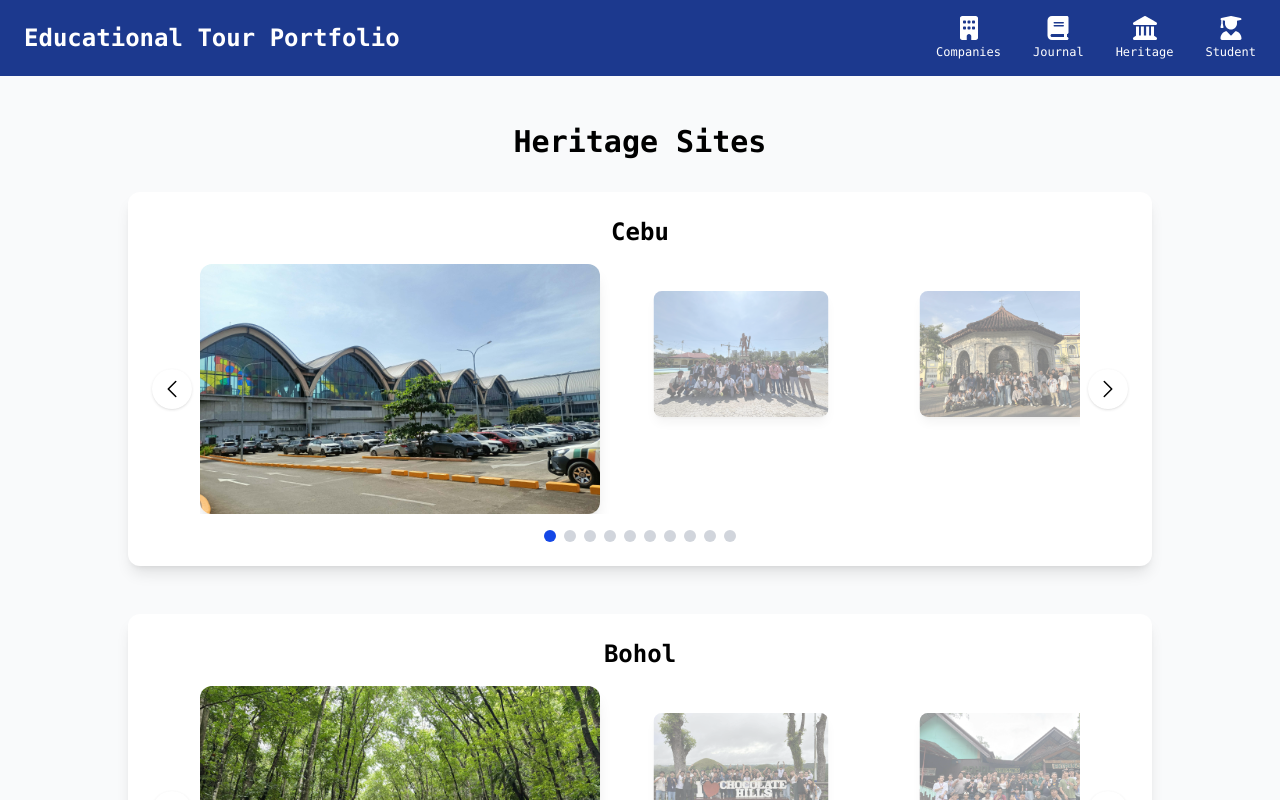
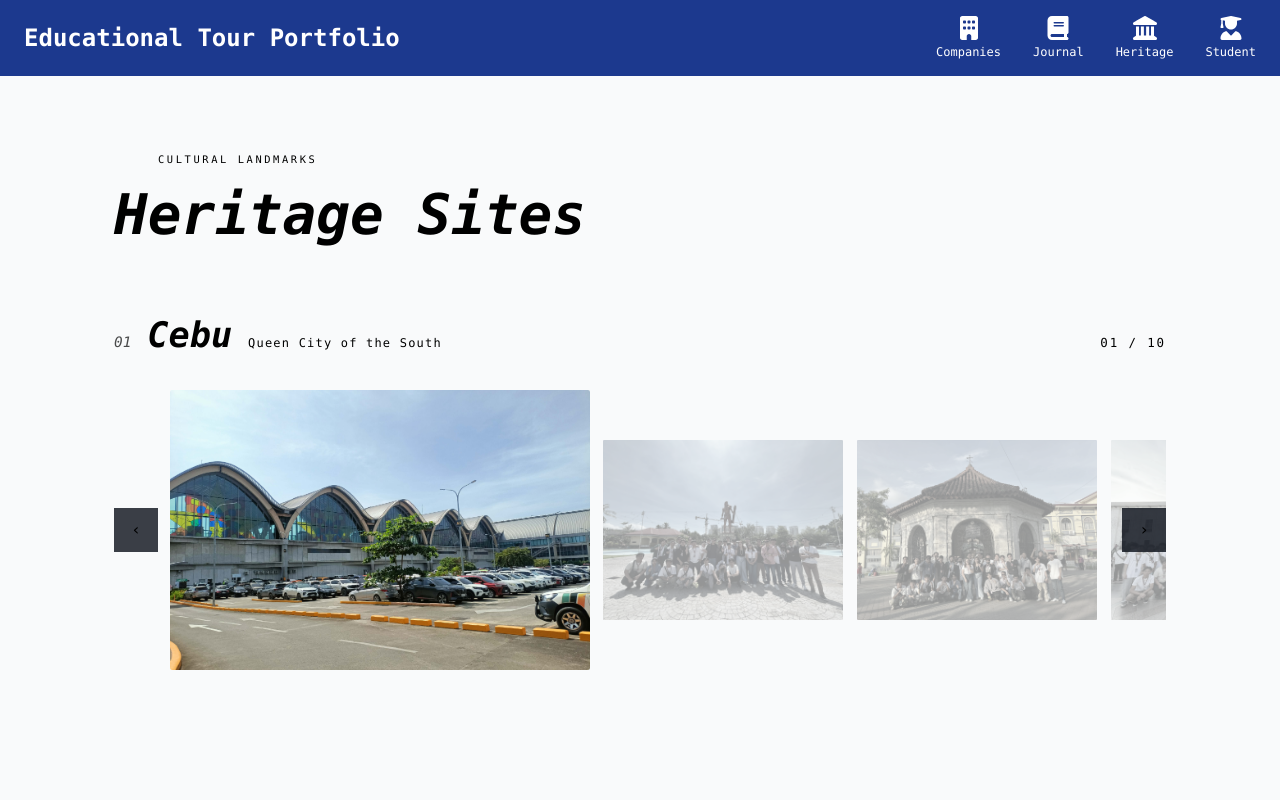
Before and after one commit to yanu-ops/educational-tour-portfolio, a React (Vite) app: page /heritage in a window 1280 px wide. Shown: the top 800 px of the page. Built offline with nearby package versions, Linux system fonts and the light colour scheme.

Commit message:
Refactor HeritageSitesPage for improved readability

```diff
--- a/src/pages/HeritageSitesPage.jsx
+++ b/src/pages/HeritageSitesPage.jsx
@@ -1,11 +1,12 @@
 import React, { useState, useRef, useEffect } from "react";
 import Layout from "../components/Layout";
-import { ChevronLeftIcon, ChevronRightIcon } from "@heroicons/react/24/solid";
 
 const heritageSites = [
   {
     id: 1,
+    num: "01",
     name: "Cebu",
+    subtitle: "Queen City of the South",
     photos: [
       "/images/Cebu/cebua.jpeg",
       "/images/Cebu/lapulapu.jpeg",
@@ -21,123 +22,222 @@ const heritageSites = [
   },
   {
     id: 2,
+    num: "02",
     name: "Bohol",
+    subtitle: "Island of Wonders",
     photos: [
       "/images/Bohol/b2.jpeg",
       "/images/Bohol/b3.jpeg",
-      "/images/Bohol/b4.jpeg"
+      "/images/Bohol/b4.jpeg",
     ],
   },
 ];
 
 const HeritageSitesPage = () => {
-  const [photoIndices, setPhotoIndices] = useState(
-    heritageSites.map(() => 0)
-  );
-
+  const [photoIndices, setPhotoIndices] = useState(heritageSites.map(() => 0));
   const carouselRefs = useRef([]);
 
-  const prevPhoto = (siteIndex) => {
-    setPhotoIndices((prev) => {
-      const length = heritageSites[siteIndex].photos.length;
-      return prev.map((val, i) =>
-        i === siteIndex ? (val - 1 + length) % length : val
-      );
-    });
+  const prevPhoto = (si) => {
+    setPhotoIndices((prev) =>
+      prev.map((v, i) => (i === si ? (v - 1 + heritageSites[si].photos.length) % heritageSites[si].photos.length : v))
+    );
   };
 
-  const nextPhoto = (siteIndex) => {
-    setPhotoIndices((prev) => {
-      const length = heritageSites[siteIndex].photos.length;
-      return prev.map((val, i) => (i === siteIndex ? (val + 1) % length : val));
-    });
+  const nextPhoto = (si) => {
+    setPhotoIndices((prev) =>
+      prev.map((v, i) => (i === si ? (v + 1) % heritageSites[si].photos.length : v))
+    );
   };
 
-  // Always align center photo in the middle
+  /* Scroll carousel to centre active photo */
   useEffect(() => {
-    heritageSites.forEach((_, siteIndex) => {
-      const carousel = carouselRefs.current[siteIndex];
-      if (carousel) {
-        const child = carousel.children[photoIndices[siteIndex]];
-        if (child) {
-          const containerWidth = carousel.offsetWidth;
-          const childWidth = child.offsetWidth;
-          const scrollLeft =
-            child.offsetLeft - containerWidth / 2 + childWidth / 2;
-          carousel.scrollTo({ left: scrollLeft, behavior: "smooth" });
-        }
-      }
+    heritageSites.forEach((_, si) => {
+      const carousel = carouselRefs.current[si];
+      if (!carousel) return;
+      const child = carousel.children[photoIndices[si]];
+      if (!child) return;
+      const cw = carousel.offsetWidth;
+      const iw = child.offsetWidth;
+      carousel.scrollTo({ left: child.offsetLeft - cw / 2 + iw / 2, behavior: "smooth" });
     });
   }, [photoIndices]);
 
   return (
     <Layout>
-      <div className="container mx-auto p-8 flex flex-col items-center space-y-12">
-        <h2 className="text-3xl font-bold mb-8">Heritage Sites</h2>
+      <div style={{ maxWidth: "1100px", margin: "0 auto", padding: "60px 24px" }}>
 
-        {heritageSites.map((site, siteIndex) => {
-          const currentPhotoIndex = photoIndices[siteIndex];
+        {/* Page header */}
+        <div style={{ marginBottom: "64px" }}>
+          <p style={{ color: "var(--c-gold)", fontSize: "0.65rem", letterSpacing: "0.25em", textTransform: "uppercase", display: "flex", alignItems: "center", gap: "12px", marginBottom: "16px" }}>
+            <span style={{ display: "block", width: "32px", height: "1px", background: "var(--c-gold)" }} />
+            Cultural Landmarks
+          </p>
+          <h1 className="font-display" style={{ fontSize: "clamp(2rem, 5vw, 3.5rem)", fontWeight: 600, fontStyle: "italic", color: "var(--c-white)", lineHeight: 1.1 }}>
+            Heritage Sites
+          </h1>
+        </div>
+
+        {/* Sites */}
+        {heritageSites.map((site, si) => {
+          const current = photoIndices[si];
+          const total = site.photos.length;
 
           return (
-            <div
-              key={site.id}
-              className="bg-white rounded-xl shadow-lg p-6 flex flex-col items-center w-full max-w-5xl"
-            >
-              <h3 className="text-2xl font-semibold mb-4">{site.name}</h3>
+            <div key={site.id} style={{ marginBottom: "80px" }}>
 
-              {/* Centered carousel */}
-              <div className="relative w-full flex items-center">
+              {/* Site header row */}
+              <div style={{ display: "flex", alignItems: "baseline", justifyContent: "space-between", marginBottom: "28px", flexWrap: "wrap", gap: "12px" }}>
+                <div style={{ display: "flex", alignItems: "baseline", gap: "16px" }}>
+                  <span className="font-display" style={{ fontSize: "0.9rem", color: "var(--c-gold-dim)", fontStyle: "italic", opacity: 0.7 }}>
+                    {site.num}
+                  </span>
+                  <h2 className="font-display" style={{ fontSize: "clamp(1.5rem, 4vw, 2.2rem)", fontWeight: 600, fontStyle: "italic", color: "var(--c-white)" }}>
+                    {site.name}
+                  </h2>
+                  <span style={{ fontSize: "0.75rem", color: "var(--c-muted)", letterSpacing: "0.1em" }}>
+                    {site.subtitle}
+                  </span>
+                </div>
+
+                {/* Photo counter */}
+                <span style={{ fontSize: "0.78rem", color: "var(--c-gold)", letterSpacing: "0.15em", fontVariantNumeric: "tabular-nums" }}>
+                  {String(current + 1).padStart(2, "0")} / {String(total).padStart(2, "0")}
+                </span>
+              </div>
+
+              {/* Carousel wrapper */}
+              <div style={{ position: "relative" }}>
+
+                {/* Prev button */}
                 <button
-                  onClick={() => prevPhoto(siteIndex)}
-                  className="absolute left-0 z-10 bg-white hover:bg-blue-700 hover:text-white rounded-full p-2 shadow transition-colors"
+                  onClick={() => prevPhoto(si)}
+                  aria-label={`Previous photo of ${site.name}`}
+                  style={{
+                    position: "absolute",
+                    left: "0",
+                    top: "50%",
+                    transform: "translateY(-50%)",
+                    zIndex: 10,
+                    background: "rgba(11,15,26,0.8)",
+                    border: "1px solid var(--c-border)",
+                    color: "var(--c-text)",
+                    width: "44px",
+                    height: "44px",
+                    display: "flex",
+                    alignItems: "center",
+                    justifyContent: "center",
+                    cursor: "pointer",
+                    transition: "border-color 0.2s, color 0.2s",
+                  }}
+                  onMouseEnter={e => { e.currentTarget.style.borderColor = "var(--c-gold)"; e.currentTarget.style.color = "var(--c-gold)"; }}
+                  onMouseLeave={e => { e.currentTarget.style.borderColor = "var(--c-border)"; e.currentTarget.style.color = "var(--c-text)"; }}
                 >
-                  <ChevronLeftIcon className="h-6 w-6" />
+                  ‹
                 </button>
 
+                {/* Scrollable strip */}
                 <div
-                  ref={(el) => (carouselRefs.current[siteIndex] = el)}
-                  className="flex overflow-x-scroll scrollbar-hide gap-4 mx-12 scroll-smooth"
+                  ref={(el) => (carouselRefs.current[si] = el)}
+                  style={{
+                    display: "flex",
+                    overflowX: "scroll",
+                    gap: "12px",
+                    padding: "0 56px",
+                    scrollbarWidth: "none",
+                    msOverflowStyle: "none",
+                    alignItems: "center",
+                  }}
+                  className="scrollbar-hide"
                 >
-                  {site.photos.map((photo, index) => {
-                    const isCenter = index === currentPhotoIndex;
+                  {site.photos.map((photo, idx) => {
+                    const isCenter = idx === current;
                     return (
-                      <img
-                        key={index}
-                        src={photo}
-                        alt={`${site.name} ${index + 1}`}
-                        className={`rounded-xl shadow-lg object-cover shrink-0 transition-all duration-300`}
+                      <button
+                        key={idx}
+                        onClick={() => setPhotoIndices(prev => prev.map((v, i) => i === si ? idx : v))}
                         style={{
-                          width: isCenter ? "400px" : "250px",
-                          height: isCenter ? "250px" : "180px",
-                          opacity: isCenter ? 1 : 0.5,
-                          transform: `scale(${isCenter ? 1 : 0.7})`,
+                          flexShrink: 0,
+                          border: isCenter ? "1px solid var(--c-gold)" : "1px solid transparent",
+                          padding: 0,
+                          cursor: "pointer",
+                          background: "none",
+                          transition: "all 0.35s ease",
+                          borderRadius: "2px",
+                          overflow: "hidden",
                         }}
-                      />
+                        aria-label={`Go to photo ${idx + 1}`}
+                      >
+                        <img
+                          src={photo}
+                          alt={`${site.name} photo ${idx + 1}`}
+                          style={{
+                            display: "block",
+                            width: isCenter ? "420px" : "240px",
+                            height: isCenter ? "280px" : "180px",
+                            objectFit: "cover",
+                            opacity: isCenter ? 1 : 0.4,
+                            filter: isCenter ? "saturate(1)" : "saturate(0.4)",
+                            transition: "all 0.35s ease",
+                          }}
+                        />
+                      </button>
                     );
                   })}
                 </div>
 
+                {/* Next button */}
                 <button
-                  onClick={() => nextPhoto(siteIndex)}
-                  className="absolute right-0 z-10 bg-white hover:bg-blue-700 hover:text-white rounded-full p-2 shadow transition-colors"
+                  onClick={() => nextPhoto(si)}
+                  aria-label={`Next photo of ${site.name}`}
+                  style={{
+                    position: "absolute",
+                    right: "0",
+                    top: "50%",
+                    transform: "translateY(-50%)",
+                    zIndex: 10,
+                    background: "rgba(11,15,26,0.8)",
+                    border: "1px solid var(--c-border)",
+                    color: "var(--c-text)",
+                    width: "44px",
+                    height: "44px",
+                    display: "flex",
+                    alignItems: "center",
+                    justifyContent: "center",
+                    cursor: "pointer",
+                    transition: "border-color 0.2s, color 0.2s",
+                  }}
+                  onMouseEnter={e => { e.currentTarget.style.borderColor = "var(--c-gold)"; e.currentTarget.style.color = "var(--c-gold)"; }}
+                  onMouseLeave={e => { e.currentTarget.style.borderColor = "var(--c-border)"; e.currentTarget.style.color = "var(--c-text)"; }}
                 >
-                  <ChevronRightIcon className="h-6 w-6" />
+                  ›
                 </button>
               </div>
 
-              {/* Dots */}
-              <div className="flex gap-2 mt-4">
-                {site.photos.map((_, index) => (
-                  <span
-                    key={index}
-                    className={`w-3 h-3 rounded-full ${
-                      index === currentPhotoIndex
-                        ? "bg-blue-700"
-                        : "bg-gray-300"
-                    }`}
+              {/* Dot indicators */}
+              <div style={{ display: "flex", gap: "6px", justifyContent: "center", marginTop: "20px" }}>
+                {site.photos.map((_, idx) => (
+                  <button
+                    key={idx}
+                    onClick={() => setPhotoIndices(prev => prev.map((v, i) => i === si ? idx : v))}
+                    aria-label={`Photo ${idx + 1}`}
+                    style={{
+                      width: idx === current ? "24px" : "6px",
+                      height: "4px",
+                      borderRadius: "2px",
+                      background: idx === current ? "var(--c-gold)" : "var(--c-border)",
+                      border: "none",
+                      cursor: "pointer",
+                      transition: "width 0.3s ease, background 0.3s ease",
+                      padding: 0,
+                    }}
                   />
                 ))}
               </div>
+
+              {/* Divider between sites */}
+              {si < heritageSites.length - 1 && (
+                <div style={{ height: "1px", background: "var(--c-border)", marginTop: "60px" }} />
+              )}
             </div>
           );
         })}
```
